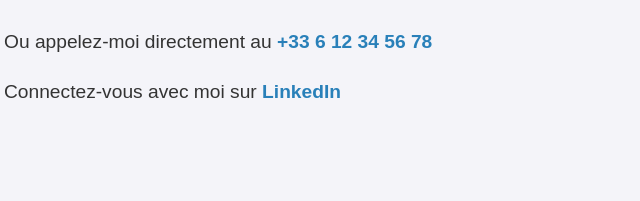
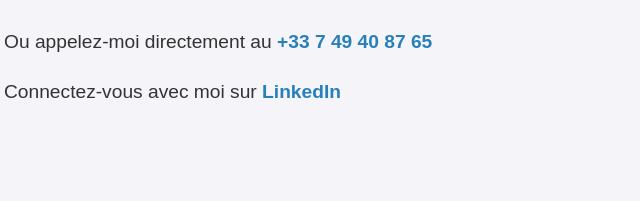
Before and after one commit to castormarcelin/AltReboot, a plain HTML site: page index.html in a window 1280 px wide. Shown: the part 2886-3087 px from the top of the page, 106-746 px from the left. Drawn offline with Linux system fonts and the light colour scheme; a script that the page names is missing.

Commit message:
Update index.html

```diff
--- a/index.html
+++ b/index.html
@@ -97,7 +97,7 @@
 </div>
     <div class="contact-info">
 
-      <p>Ou appelez-moi directement au <strong>+33 6 12 34 56 78</strong></p>
+      <p>Ou appelez-moi directement au <strong>+33 7 49 40 87 65 </strong></p>
       <p>Connectez-vous avec moi sur <a href="https://www.linkedin.com/in/marcelin-castor-44119b33b/" target="_blank">LinkedIn</a></p>
     </div>
   </section>
```
